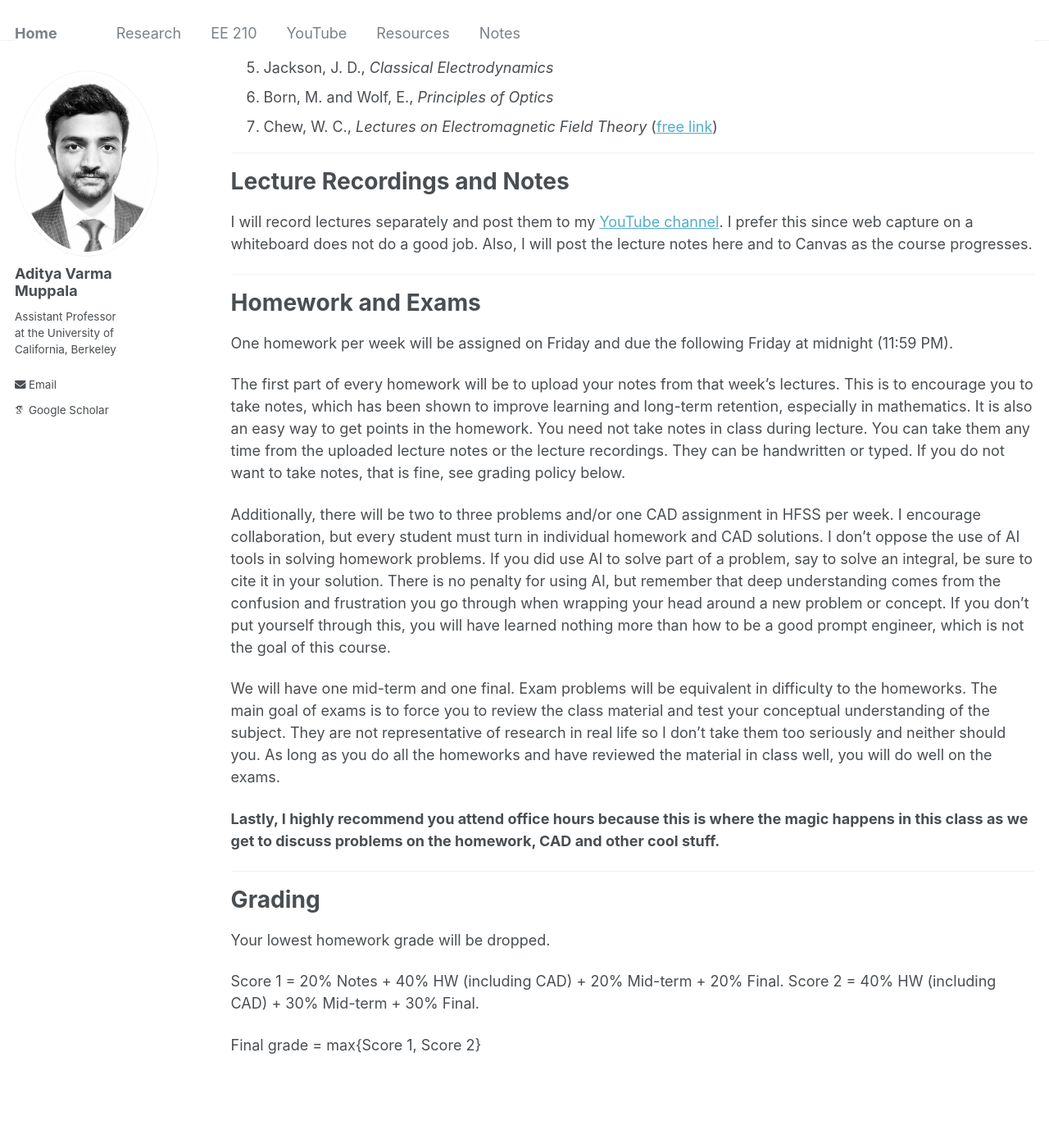
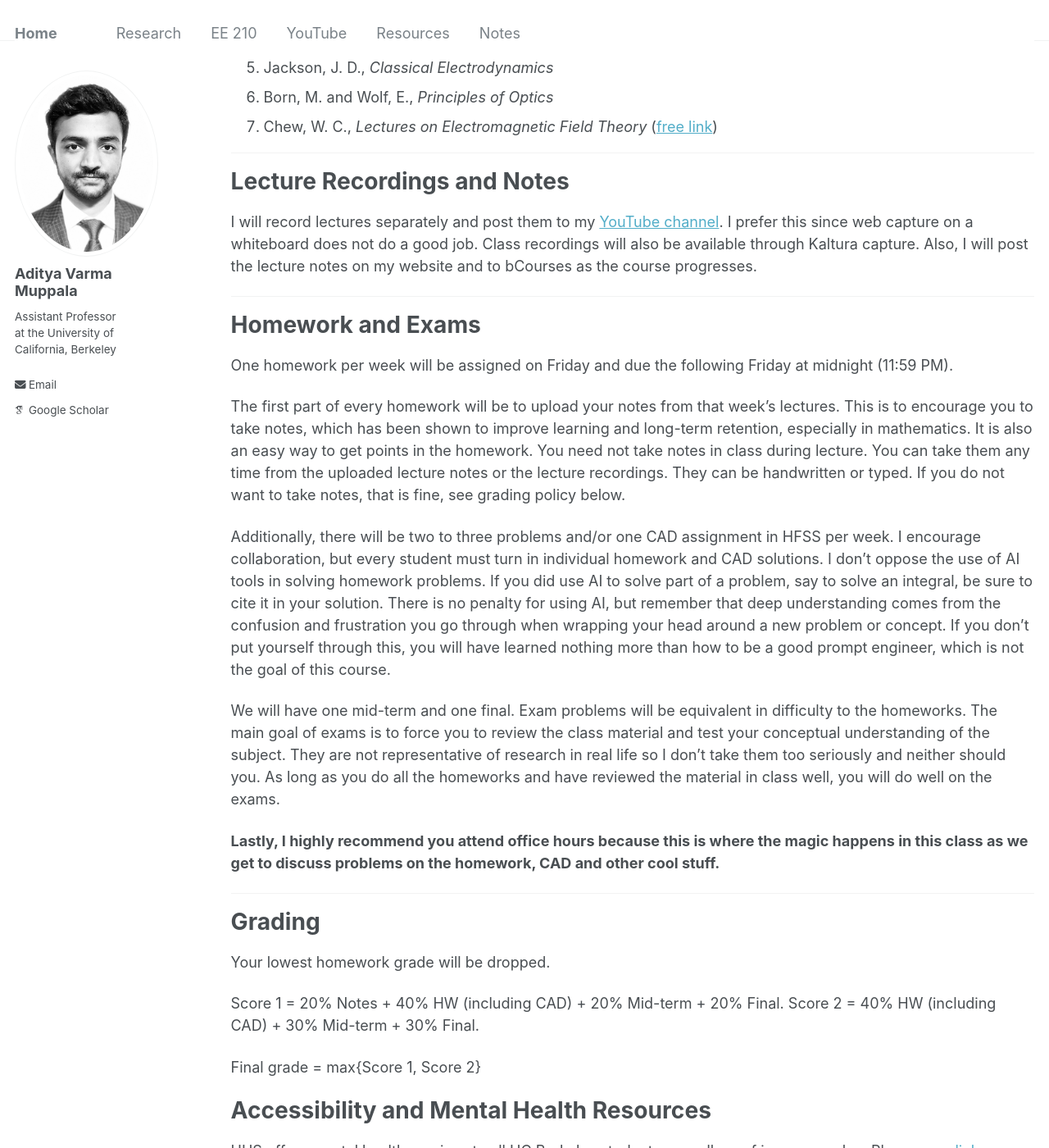
Before and after one commit to AdityaMuppala/adityamuppala.github.io, a Jekyll site: the page built from _pages/teaching210.md, in a window 1280 px wide and 1400 px high, scrolled down 1359 px. Shown: the whole window at 82% size. Built offline with Jekyll 4.4.1, drawn with Linux system fonts in a browser that asks for light colours; some web fonts are replaced; some of the changed text lies outside the part shown.

Commit message:
Update teaching210.md

```diff
--- a/_pages/teaching210.md
+++ b/_pages/teaching210.md
@@ -48,7 +48,7 @@ To develop a strong foundation in electromagnetic theory for applications in ant
 ---
 
 # Lecture Recordings and Notes
-I will record lectures separately and post them to my [YouTube channel](https://www.youtube.com/@adityavarmamuppala). I prefer this since web capture on a whiteboard does not do a good job. Also, I will post the lecture notes here and to Canvas as the course progresses.
+I will record lectures separately and post them to my [YouTube channel](https://www.youtube.com/@adityavarmamuppala). I prefer this since web capture on a whiteboard does not do a good job. Class recordings will also be available through Kaltura capture. Also, I will post the lecture notes on my website and to bCourses as the course progresses.
 
 ---
 
@@ -72,3 +72,8 @@ Score 1 = 20% Notes + 40% HW (including CAD) + 20% Mid-term + 20% Final.
 Score 2 = 40% HW (including CAD) + 30% Mid-term + 30% Final.
 
 Final grade = max{Score 1, Score 2}
+
+# Accessibility and Mental Health Resources
+UHS offers mental health services to all UC Berkeley students regardless of insurance plan. Please see: [link](https://uhs.berkeley.edu/student-mental-health).
+
+If you feel any part of the course content is not easily accessible due to your individual needs please let me know. Here are some resources: [link 1](https://rtl.berkeley.edu/services-programs/ally-bcourses), [link 2](\href{https://rtl.berkeley.edu/rtl-learning-paths/digital-course-content-accessibility).
```
